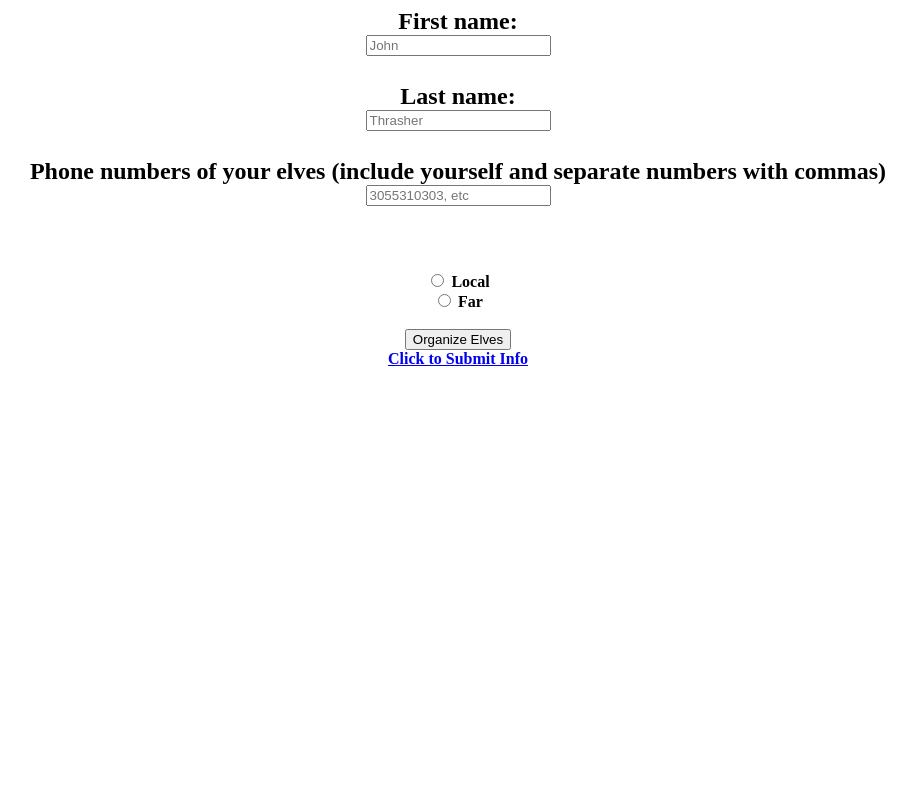
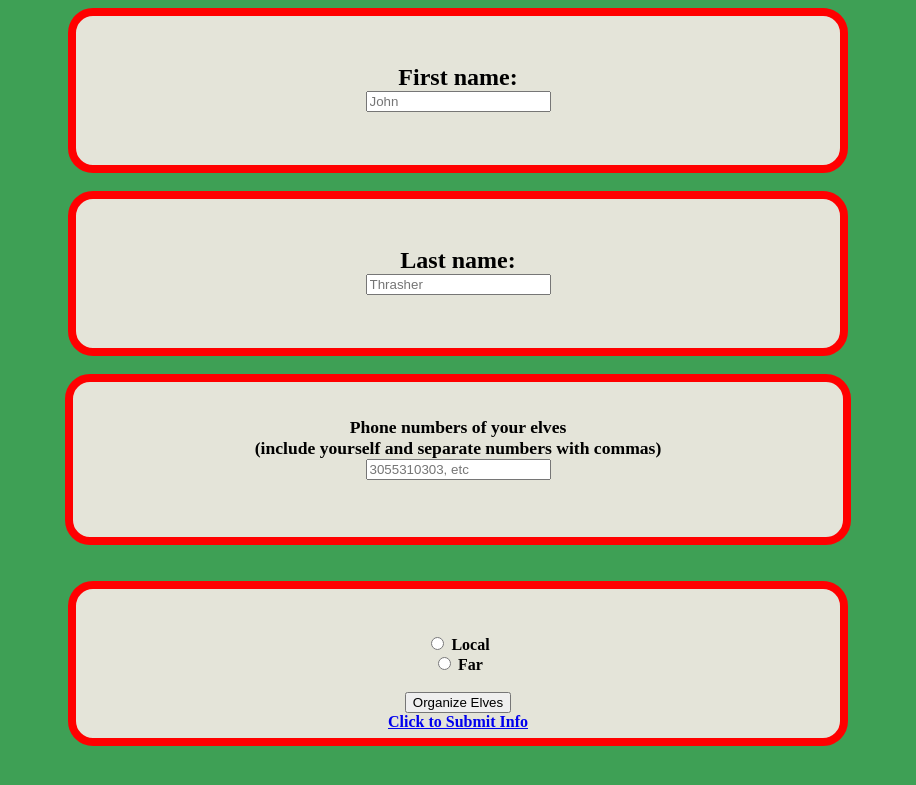
Before and after one commit to cynamonster/MLH17, a Django app: template MLH_secretSanta/templates/MLH_secretSanta/index.html in a window 1280 px wide. Shown: the top 785 px of the page, without its empty margins (182-1098 px from the left). Run offline with Django 3.2, Linux system fonts and the light colour scheme; the template is opened without the code that fills it, so the values that code supplies are empty.

Commit message:
CSS updates1.1

```diff
--- a/MLH_secretSanta/templates/MLH_secretSanta/index.html
+++ b/MLH_secretSanta/templates/MLH_secretSanta/index.html
@@ -7,20 +7,30 @@
 </head>
 <body>
   <form href="action-page.html">
-    <h1>First name:
+
+    <div class="xmas">
+        <h1>
+            First name:
         <br>
             <input type='text' name='firstname' placeholder='John'>
         <br>
+    </div>
     <br>
+    <div class="xmas">
+        <h1>
             Last name:<br>
             <input type='text' name='lastname' placeholder='Thrasher'>
+        </h1>
+    </div>
+        <h3>
+    <div class="xmas">
+            Phone numbers of your elves<br>(include yourself and separate numbers with commas)<br>
+            <input type='text' name='numbers' placeholder='3055310303, etc'><br>
+        </h3>
+
+    </div>
         <br>
-    <br>
-    Phone numbers of your elves (include yourself and separate numbers with commas)<br>
-    <input type='text' name='numbers' placeholder='3055310303, etc'><br>
-    </h1>
-    <br>
-    <br>
+    <div class="xmas">
         <h2>
             <input type="radio" name="area" value="Local"> Local<br>
             <input type="radio" name="area" value="Far"> Far<br>
@@ -29,6 +39,8 @@
         <br>
             <a href='/action-page.html'>Click to Submit Info</a>
         </h2>
+    </div>
+
   </form>
 
 </body>
--- a/MLH_secretSanta/templates/MLH_secretSanta/santastyle.css
+++ b/MLH_secretSanta/templates/MLH_secretSanta/santastyle.css
@@ -4,6 +4,35 @@ h1 {
 }
 
 h2	{
-	font-size: 100%;
-	text-align: center
+    font-size: 100%;
+    text-align: center
 }
+
+h3	{
+    font-size: 110%;
+    text-align: center
+}
+
+body	{
+
+	background-color: #3ea055;
+}
+
+.xmas {
+
+	width: 700px;
+	height: 85px;
+	text-align: center;
+	padding: 2em;
+	border: .5em solid red;
+
+
+	background-color: #E4E4D9;
+
+	margin: auto;
+	border-radius: 25px;
+
+}
+
+
+#5e7151
```
Also changed, not shown: MLH_secretSanta/templates/MLH_secretSanta/img/grn_background.jpg (added). Lines whose indentation alone changed are shown as unchanged.
